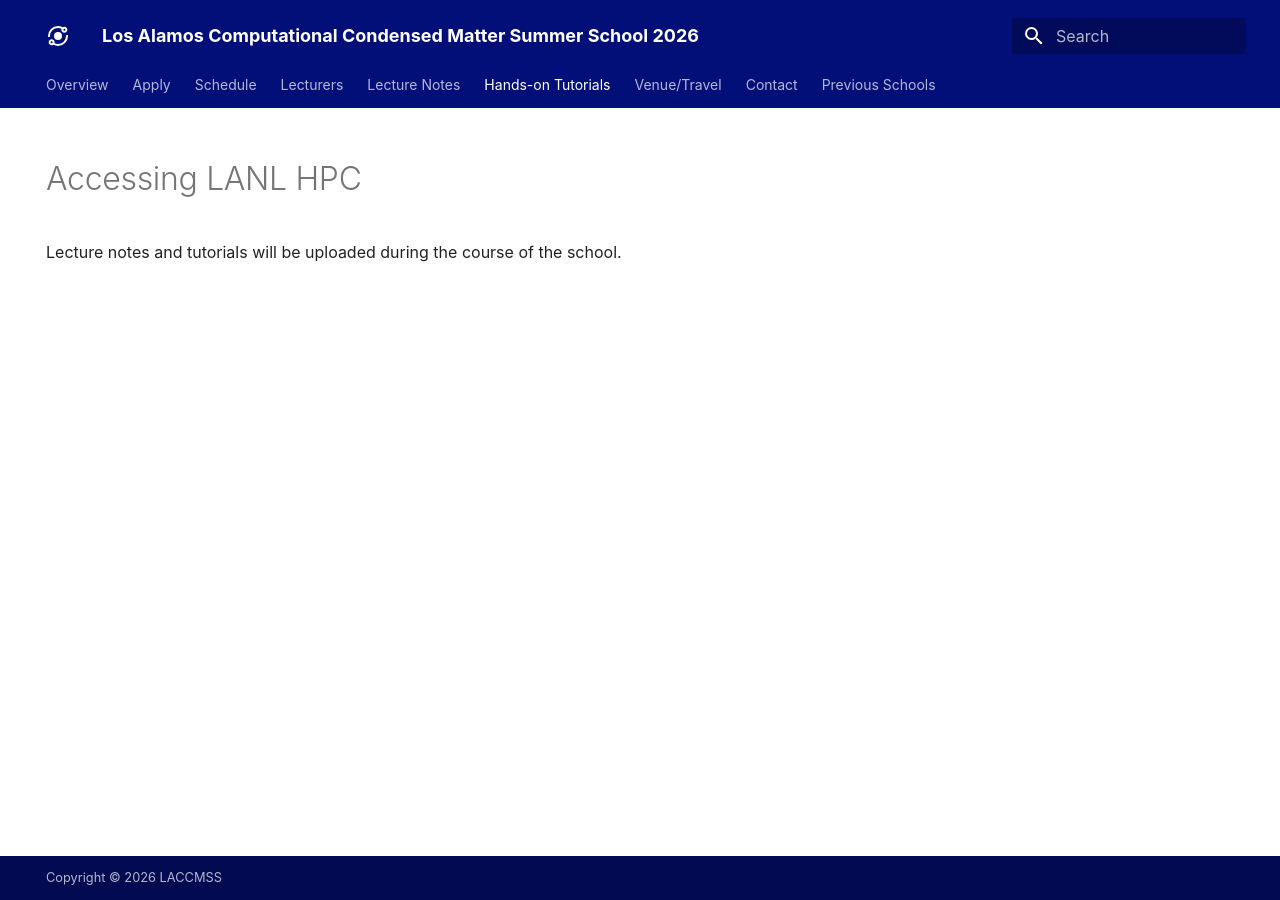
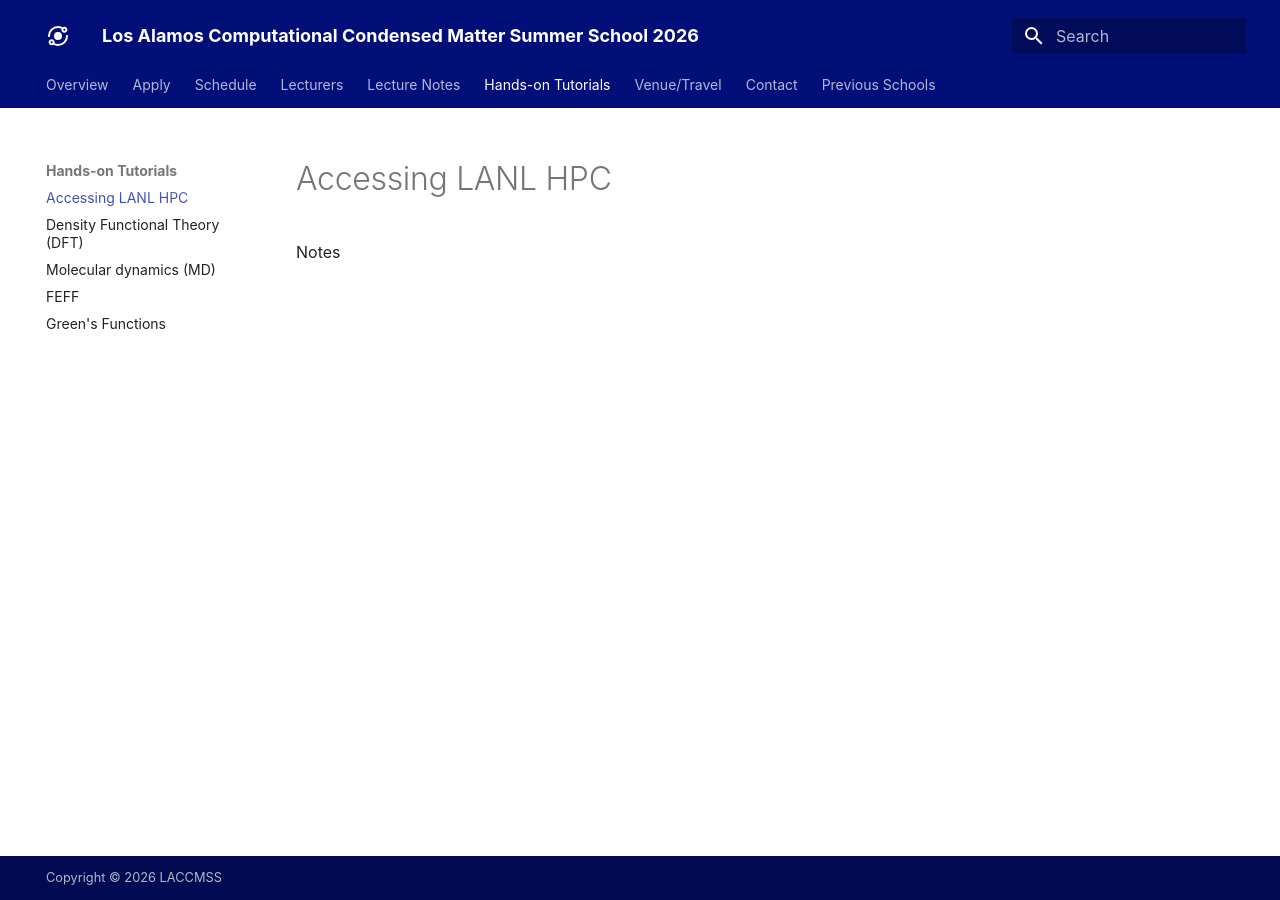
Before and after one commit to LACCMSS/2026, an MkDocs documentation site: the page built from docs/hpc.md, in a window 1280 px wide. Built offline with MkDocs 1.6.1 and Material for MkDocs 9.7.7, drawn with Linux system fonts in a browser that asks for light colours; some web fonts are replaced.

Commit message:
Update hpc.md

```diff
--- a/docs/hpc.md
+++ b/docs/hpc.md
@@ -1,8 +1,5 @@
 ---
-hide:
-  - navigation
-  - toc
-title: Lecture Notes
+title: Accessing the HPC
 ---
 
-Lecture notes and tutorials will be uploaded during the course of the school.
+Notes
```
